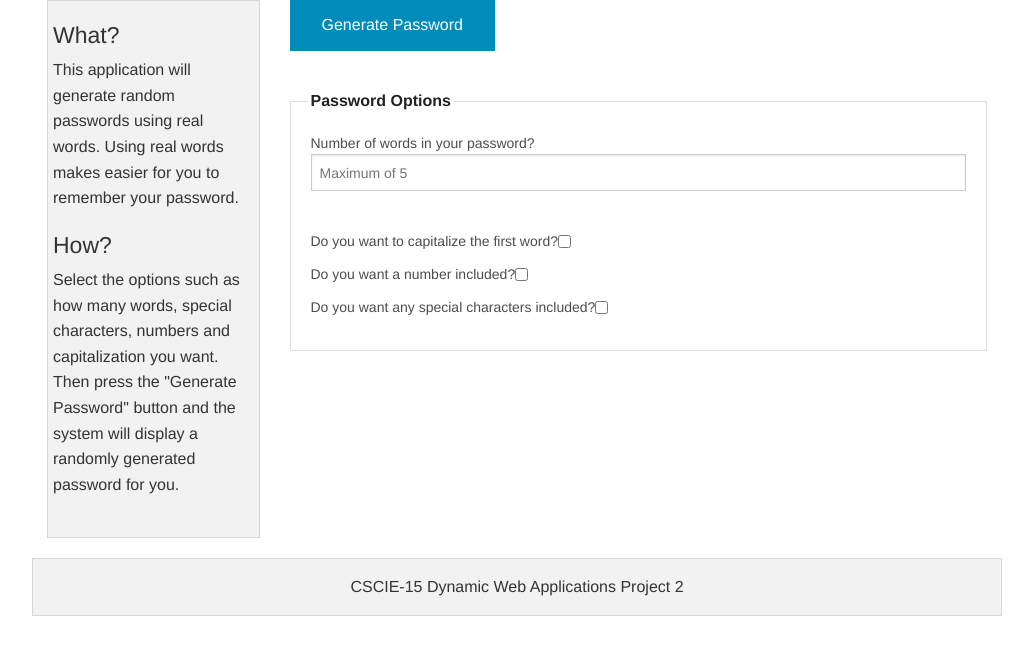
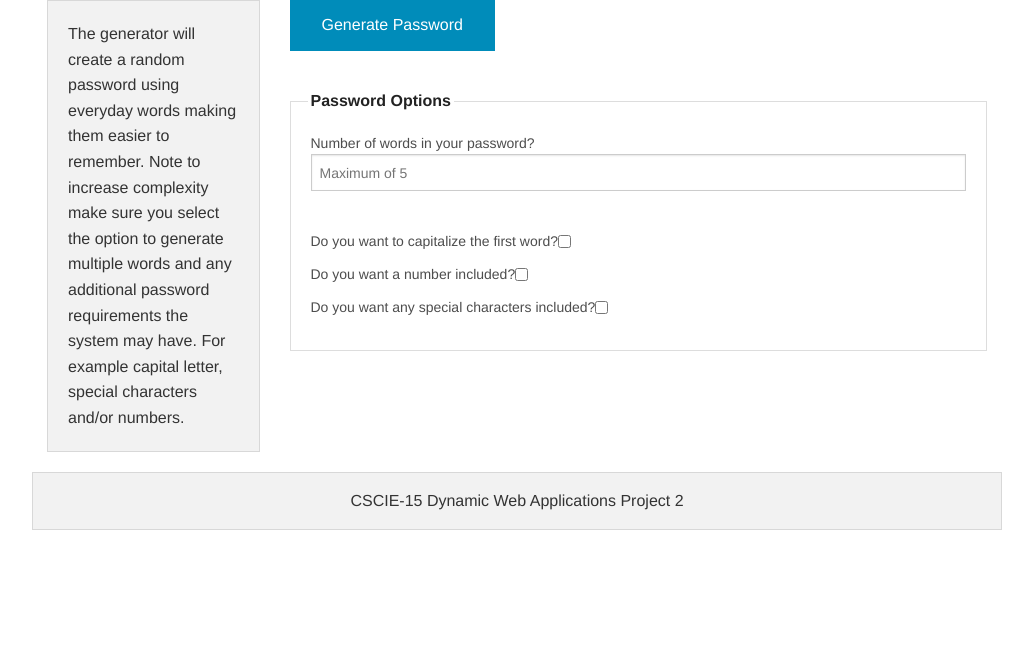
Before and after one commit to dpolly/CSCIE15Project2, a PHP site: page / in a window 1280 px wide. Shown: the part 106-761 px from the top of the page, without its empty margins (123-1156 px from the left). Run offline with PHP 8.4, Linux system fonts and the light colour scheme.

Commit message:
Updated information content

```diff
--- a/content/content.php
+++ b/content/content.php
@@ -1,17 +1,9 @@
 	<div id="information" class="small-3 columns">
 	    <div class="panel">
-	        <div class="row">
-	            <h4>What?</h4>
-	            <p> This application will generate random passwords using real words.   Using real words makes
-	                easier for you to remember your password.
-	            </p>
-	        </div>
-	        <div class="row">
-	            <h4>How?</h4>
-	            <p>Select the options such as how many words, special characters, numbers and capitalization you want.
-	                Then press the "Generate Password" button and the system will display a randomly generated password for you.
-	            </p>
-	        </div>
+             <p> The generator will create a random password using everyday words making them easier to remember.
+		      Note to increase complexity make sure you select the option to generate multiple words and any additional
+	          password requirements the system may have.  For example capital letter, special characters and/or numbers.
+            </p>
 	    </div>
 	</div>
 	<div id="password" class="small-9 columns">
```
Also changed, not shown: README.md.
